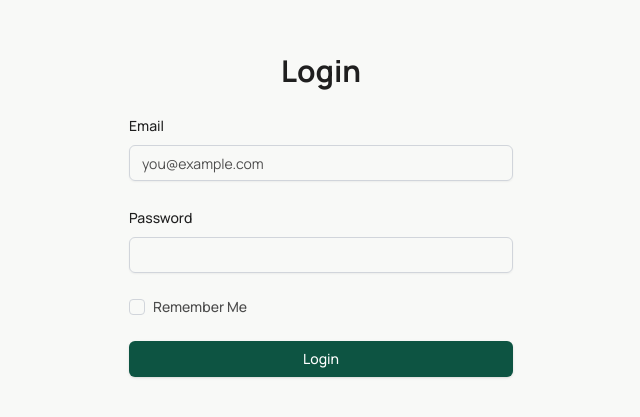
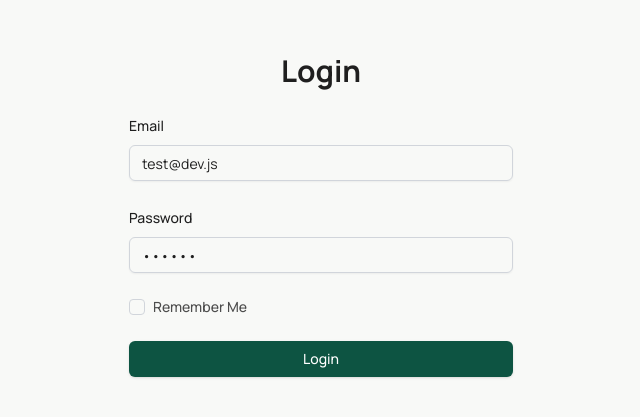
Before and after one commit to jzsun22/orvia-demo, a Next.js app: page /login in a window 1280 px wide. Shown: the part 217-634 px from the top of the page, without its empty margins (319-959 px from the left). Built offline with nearby package versions, Linux system fonts and the light colour scheme; no server answers.

Commit message:
prefilled login credentials

```diff
--- a/src/app/login/page.tsx
+++ b/src/app/login/page.tsx
@@ -9,9 +9,10 @@ import { Input } from "@/components/ui/input";
 import { Label } from "@/components/ui/label";
 import { Checkbox } from "@/components/ui/checkbox";
 
+
 export default function LoginPage() {
-  const [email, setEmail] = useState('');
-  const [password, setPassword] = useState('');
+  const [email, setEmail] = useState('test@dev.js');
+  const [password, setPassword] = useState('654321');
   const [rememberMe, setRememberMe] = useState(false);
   const [error, setError] = useState<string | null>(null);
   const router = useRouter();
@@ -56,10 +57,9 @@ export default function LoginPage() {
             <Input
               id="email"
               type="email"
-              placeholder="you@example.com"
+              placeholder="test@dev.js"
               value={email}
               onChange={(e) => setEmail(e.target.value)}
-              defaultValue="test@dev.js"
               required
               className="border-gray-300 focus:border-[#0d5442] focus:ring-[#0d5442]"
             />
@@ -71,7 +71,6 @@ export default function LoginPage() {
               type="password"
               value={password}
               onChange={(e) => setPassword(e.target.value)}
-              defaultValue="654321"
               required
               className="border-gray-300 focus:border-[#0d5442] focus:ring-[#0d5442]"
             />
```
